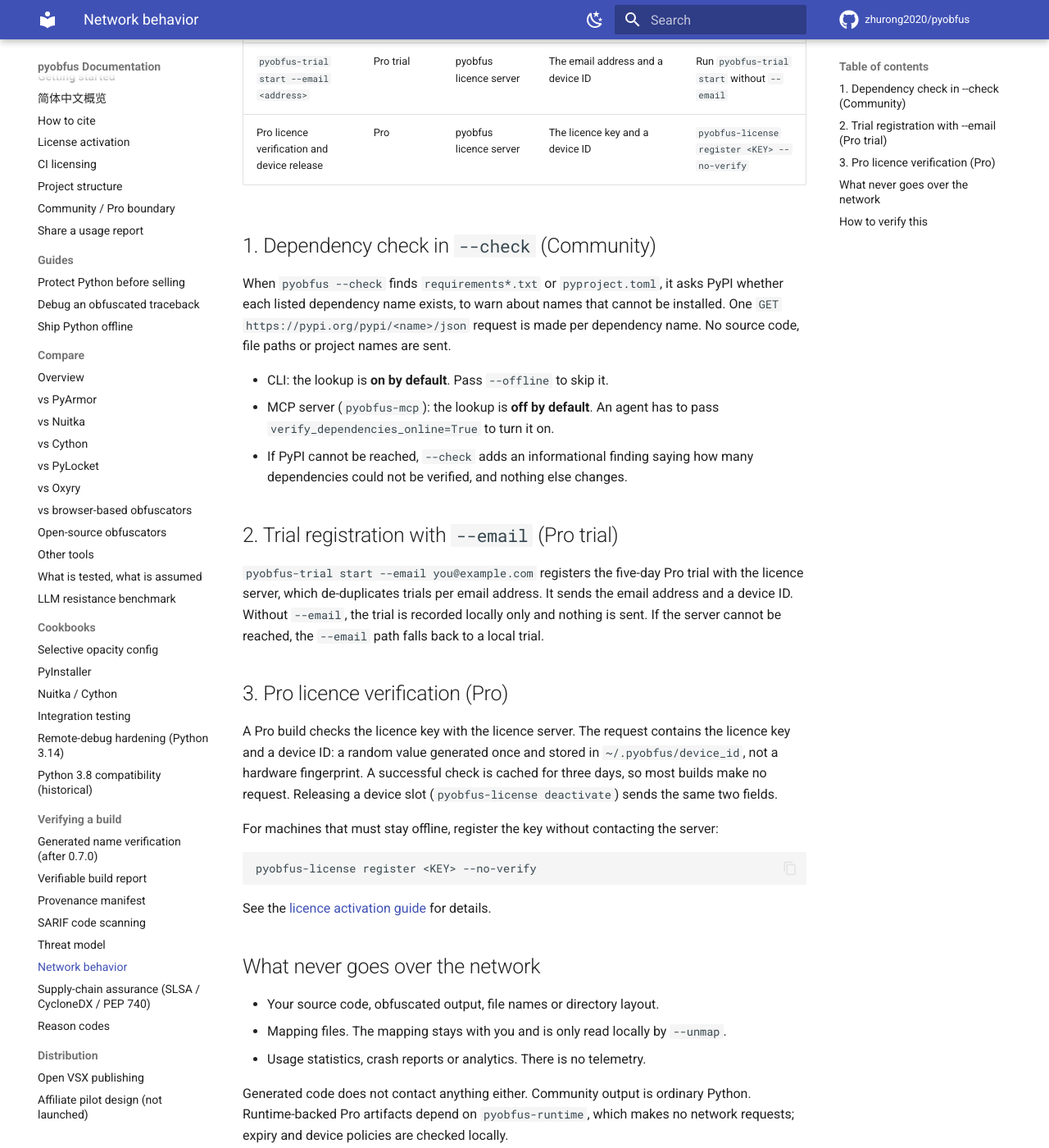
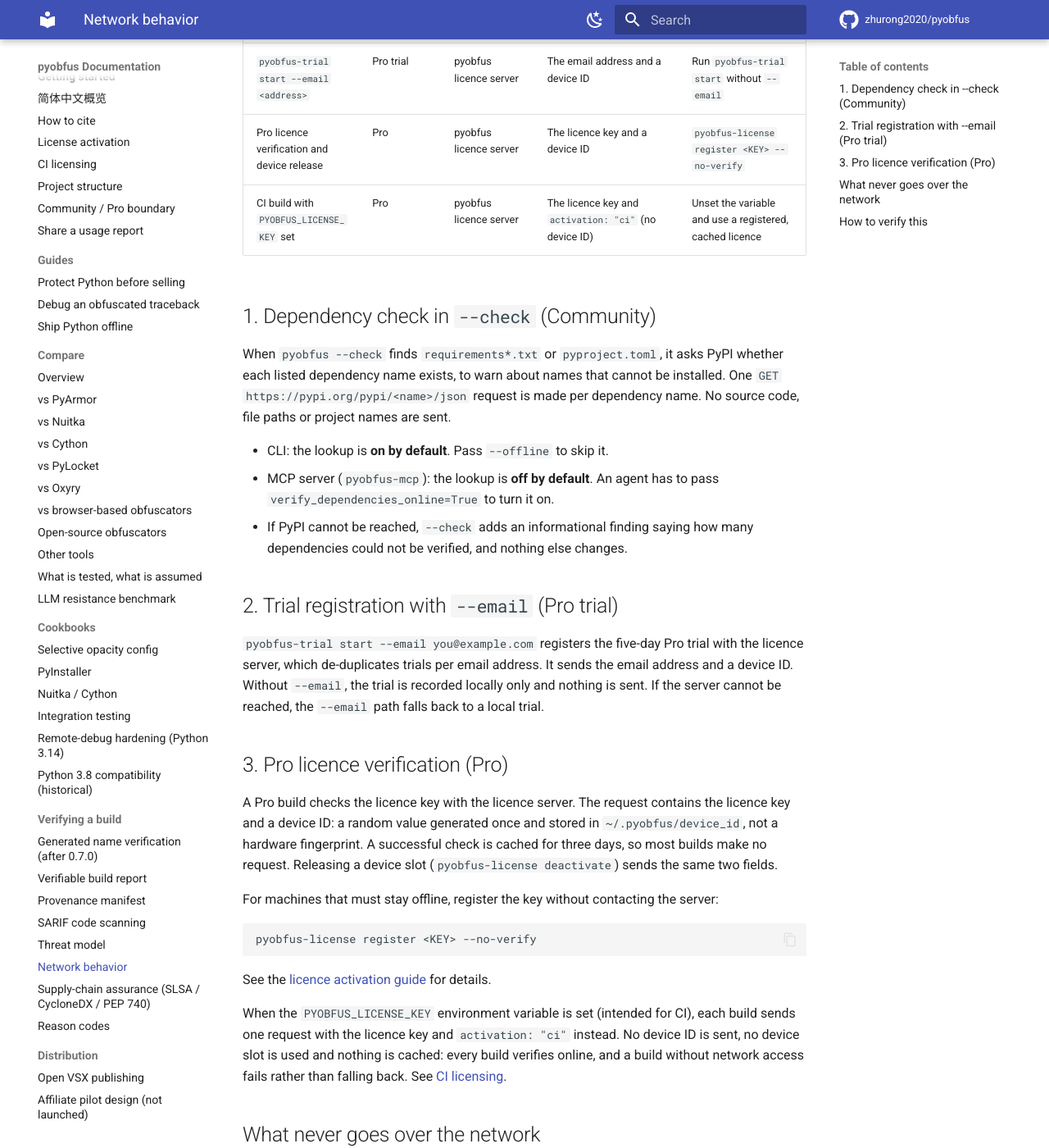
Before and after one commit to zhurong2020/pyobfus, an MkDocs documentation site: the page built from docs/NETWORK_BEHAVIOR.md, in a window 1280 px wide and 1400 px high, scrolled down 507 px. Shown: the whole window at 82% size. Built offline with MkDocs 1.6.1 and Material for MkDocs 9.7.7, drawn with Linux system fonts in a browser that asks for light colours; comment, search, counter and statistics services are not loaded.

Commit message:
docs: describe CI licence verification request; mark Worker change deployed
Co-Authored-By: Claude Opus 5.5 <noreply@anthropic.com>

```diff
--- a/docs/NETWORK_BEHAVIOR.md
+++ b/docs/NETWORK_BEHAVIOR.md
@@ -14,6 +14,7 @@ Core 0.10.0 release source on 2026-10-27; you can repeat the check yourself
 | `pyobfus --check` finds dependency files | Community | `pypi.org` | Dependency **names** read from `requirements*.txt` / `pyproject.toml` | `--check --offline` |
 | `pyobfus-trial start --email <address>` | Pro trial | pyobfus licence server | The email address and a device ID | Run `pyobfus-trial start` without `--email` |
 | Pro licence verification and device release | Pro | pyobfus licence server | The licence key and a device ID | `pyobfus-license register <KEY> --no-verify` |
+| CI build with `PYOBFUS_LICENSE_KEY` set | Pro | pyobfus licence server | The licence key and `activation: "ci"` (no device ID) | Unset the variable and use a registered, cached licence |
 
 ## 1. Dependency check in `--check` (Community)
 
@@ -53,6 +54,12 @@ pyobfus-license register <KEY> --no-verify
 
 See the [licence activation guide](LICENSE_ACTIVATION_GUIDE.md) for details.
 
+When the `PYOBFUS_LICENSE_KEY` environment variable is set (intended for CI),
+each build sends one request with the licence key and `activation: "ci"`
+instead. No device ID is sent, no device slot is used and nothing is cached:
+every build verifies online, and a build without network access fails rather
+than falling back. See [CI licensing](CI_LICENSING.md).
+
 ## What never goes over the network
 
 - Your source code, obfuscated output, file names or directory layout.
```
Also changed, not shown: CHANGELOG.md (+1 -1 lines).
